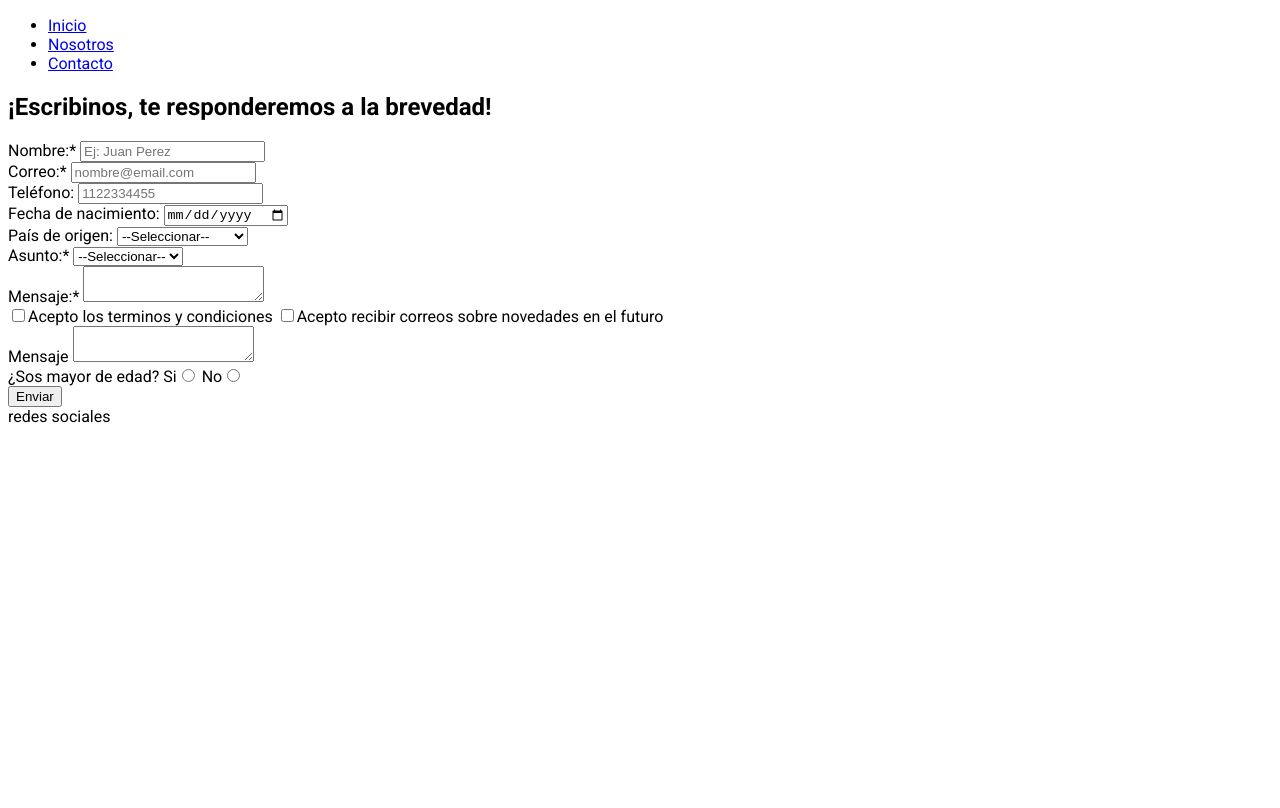
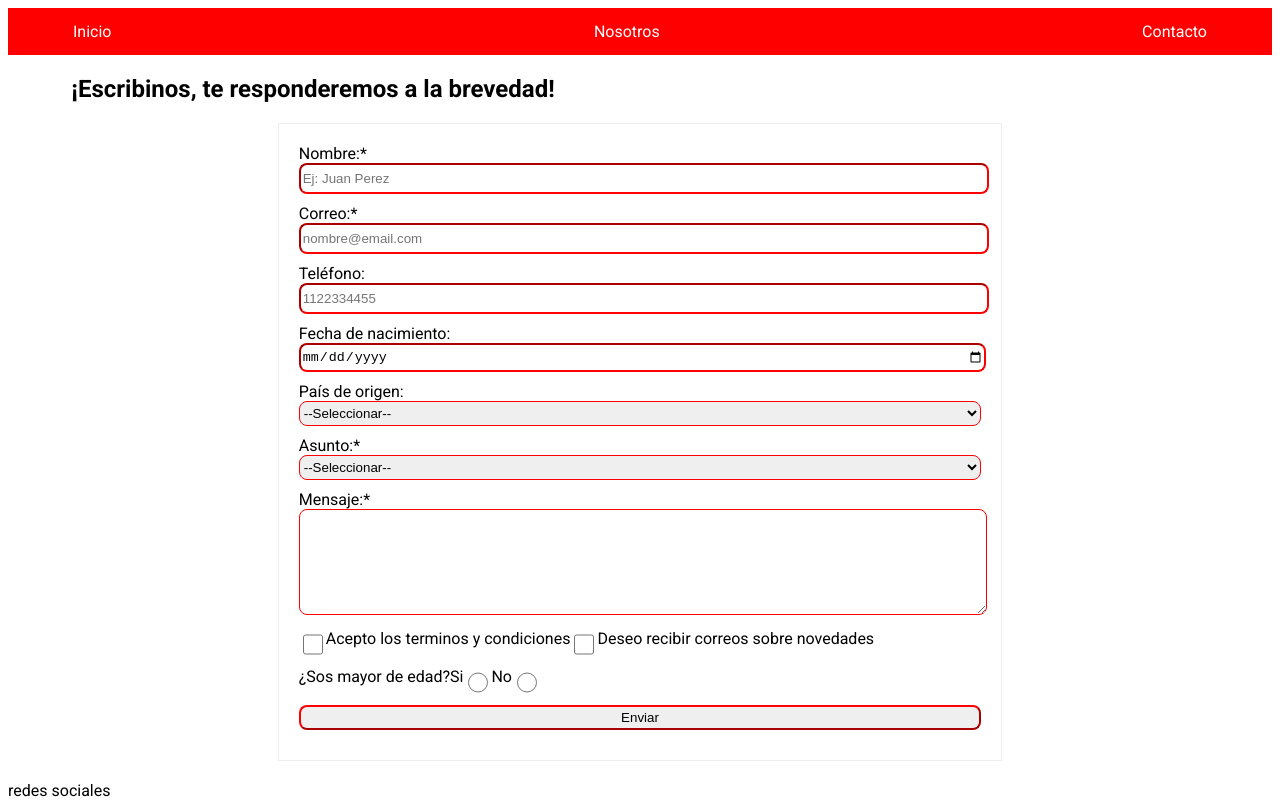
Before and after one commit to Christian01Angel/Tienda-Electro, a plain HTML site: page contacto.html in a window 1280 px wide. Drawn offline with Linux system fonts and the light colour scheme.

Commit message:
Agregando estilos al contenedor producto, al navegador  y a los formularios

```diff
--- a/contacto.html
+++ b/contacto.html
@@ -26,23 +26,23 @@
         <h2 class="titulo-formulario">¡Escribinos, te responderemos a la brevedad!</h2>
         <form action="" method="POST">
             <div class="info">
-                <div class="nombre">
+                <div class="nombre campos">
                     <label for="nombre">Nombre:*</label>
                     <input type="text" name="nombre" id="nombre" placeholder="Ej: Juan Perez" required>
                 </div>
-                <div class="email">
+                <div class="email campos">
                     <label for="email">Correo:*</label>
                     <input type="email" name="email" id="email" placeholder="nombre@email.com" required>
                 </div>
-                <div class="telefono">
+                <div class="telefono campos">
                     <label for="telefono">Teléfono:</label>
                     <input type="number" name="telefono" id="telefono" placeholder="1122334455">
                 </div>
-                <div class="fecha-nacimiento">
+                <div class="fecha-nacimiento campos">
                     <label for="fecha-nacimiento">Fecha de nacimiento:</label>
                     <input type="date" name="fecha-nacimiento" id="fecha-nacimiento" placeholder="dd/mm/aaaa">
                 </div>
-                <div class="pais">
+                <div class="pais campos">
                     <label for="pais">País de origen:</label>
                     <select name="pais" id="pais">
                         <option disabled selected>--Seleccionar--</option>
@@ -64,7 +64,7 @@
                         </optgroup>
                     </select>
                 </div>
-                <div class="asunto">
+                <div class="asunto campos">
                     <label for="asunto">Asunto:*</label>
                     <select name="asunto" id="asunto" required>
                         <option disabled selected>--Seleccionar--</option>
@@ -73,24 +73,20 @@
                         <option value="Webmaster">Webmaster</option>
                     </select>
                 </div>
-                <div class="mensaje">
+                <div class="mensaje campos">
                     <label for="mensaje">Mensaje:*</label>
                     <textarea height=20></textarea>
                 </div>
                 <div class="checkbox">
-                    <input type="checkbox" value="acepto" name=""><label>Acepto los terminos y condiciones</label>
-                    <input type="checkbox" name=""><label>Acepto recibir correos sobre novedades en el futuro</label>
+                    <input type="checkbox" value="acepto" name="check1" id="check1"><label class="inline" for="check1">Acepto los terminos y condiciones</label>
+                    <input type="checkbox" name="check2" id="check2"><label class="inline" for="check2">Deseo recibir correos sobre novedades</label>
                 </div>
             </div>
 
-            <div class="mensaje">
-                <label for="mensaje">Mensaje</label>
-                <textarea name="mensaje" id="mensaje" required></textarea>
-            </div>
             <div class="mayor-edad">
                 <label >¿Sos mayor de edad?</label>
-                <label for="si">Si</label><input type="radio" id="si" name="mayor-menor" value="si">
-                <label for="no">No</label><input type="radio" id="no" name="mayor-menor" value="no" default>
+                <label for="si" class="inline">Si</label><input type="radio" id="si" name="mayor-menor" value="si">
+                <label for="no" class="inline">No</label><input type="radio" id="no" name="mayor-menor" value="no" default>
 
                 </radio>
             </div>
--- a/src/style/estilo.css
+++ b/src/style/estilo.css
@@ -4,6 +4,34 @@ html{
 
 body{
     font-family: "Roboto", sans-serif;
+}
+
+nav{
+    display: block;
+    align-items: center;
+    background-color: red;
+}
+
+ul{
+    list-style-type: none;
+    margin: 0 15px;
+    padding: 14px 0;
+    display: flex;
+    justify-content: space-between;
+}
+
+a{
+    text-decoration: none;
+    color:white;
+    padding: 0 50px;
+}
+
+a:hover{
+    text-decoration: underline;
+}
+
+main{
+    margin: 20px 5%;
 }
 
 .principal{
@@ -21,9 +49,30 @@ body{
     color: gray;
 }
 
-.producto, #video{
+.contenedor-productos{
+    display:flex;
+    width: 100%;
+}
+
+.producto{
+    display: inline-block;
+    width: 285px;
+    margin: 20px auto;
+    padding: 15px;
     background-color: #eee;
-    width: 100%;
+    border-radius: 8px;
+}
+
+.imagen-producto{
+    margin: auto;
+    display: block;
+    height: 200px;
+}
+
+#video{
+    background-color: #eee;
+    border-radius: 8px;
+    padding: 20px;
 }
 
 p{
@@ -36,3 +85,43 @@ p > span{
     text-decoration: underline;
     color: green;
 }
+
+form{
+    padding: 20px;
+    width: 60%;
+    margin: auto;
+    border: 1px solid #eee;
+}
+
+.mayor-edad, .checkbox{
+    display: flex;
+    flex-direction: row;
+    margin: 0;
+    padding: 0;
+    justify-content: left;
+}
+
+.checkbox > input, .mayor-edad > input{
+    width: 20px;
+}
+
+label{
+    display:block;
+}
+
+input, select{
+    border-radius: 8px;
+    display:block;
+    width: 100%;
+    height: 25px;
+    margin-bottom: 10px;
+    border-color: red;
+}
+
+textarea{
+    width: 100%;
+    border-color: red;
+    margin-bottom: 10px;
+    border-radius: 8px;
+    height: 100px;
+}
```
Also changed, not shown: index.html (+8 -9 lines).
